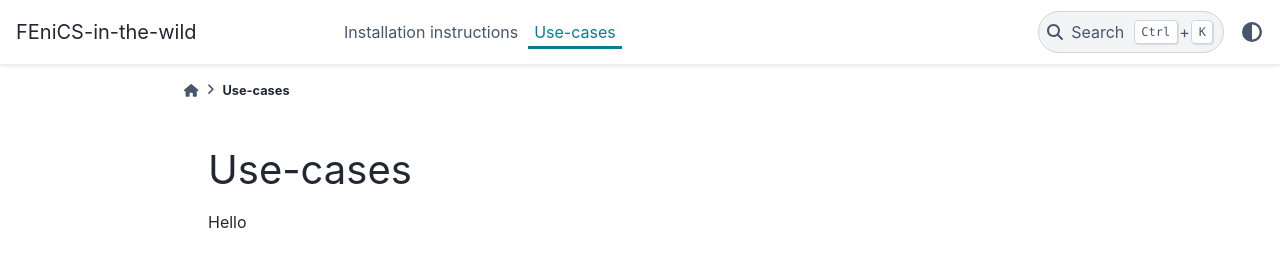
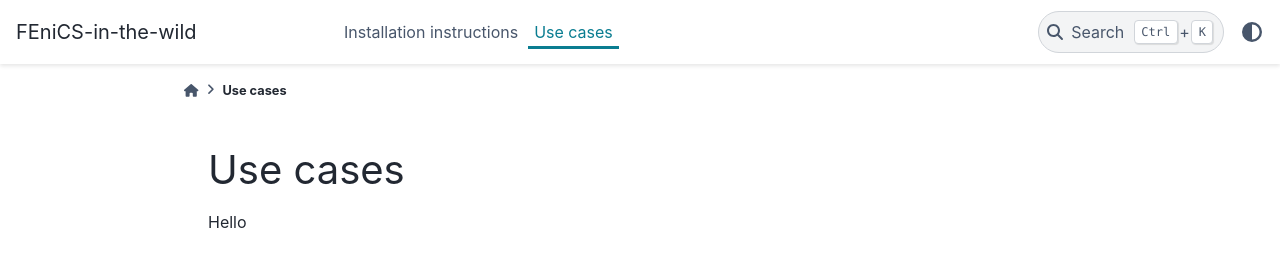
Before and after one commit to scientificcomputing/fenics-in-the-wild, a Jupyter Book: the page built from usecases.md, in a window 1280 px wide. Shown: the top 265 px of the page. Built offline with Jupyter Book 1.0.4 settings and Sphinx 7.4.7 and the PyData theme 0.15.4, drawn with Linux system fonts in a browser that asks for light colours; pages that are not in the unit, such as notebooks, are missing from menus.

Commit message:
Remove hyphen

````diff
--- a/_toc.yml
+++ b/_toc.yml
@@ -9,7 +9,7 @@ parts:
     chapters:
       - file: installation
 
-  - caption: "Use-cases"
+  - caption: "Use cases"
     chapters:
       - file: usecases
         sections:
--- a/usecases.md
+++ b/usecases.md
@@ -1,4 +1,4 @@
-# Use-cases
+# Use cases
 
 ```{toctree}
 :maxdepth: 2
````
